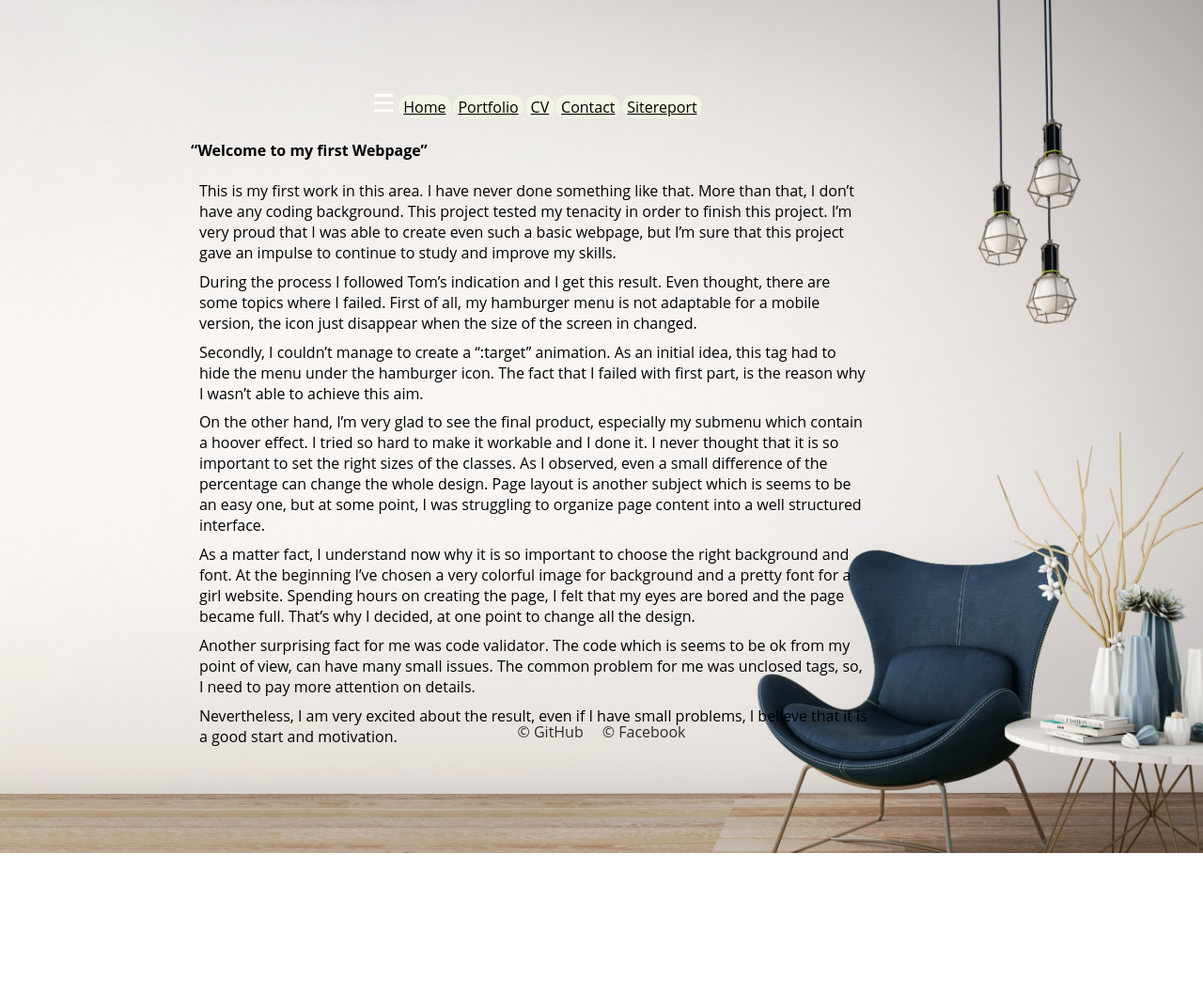
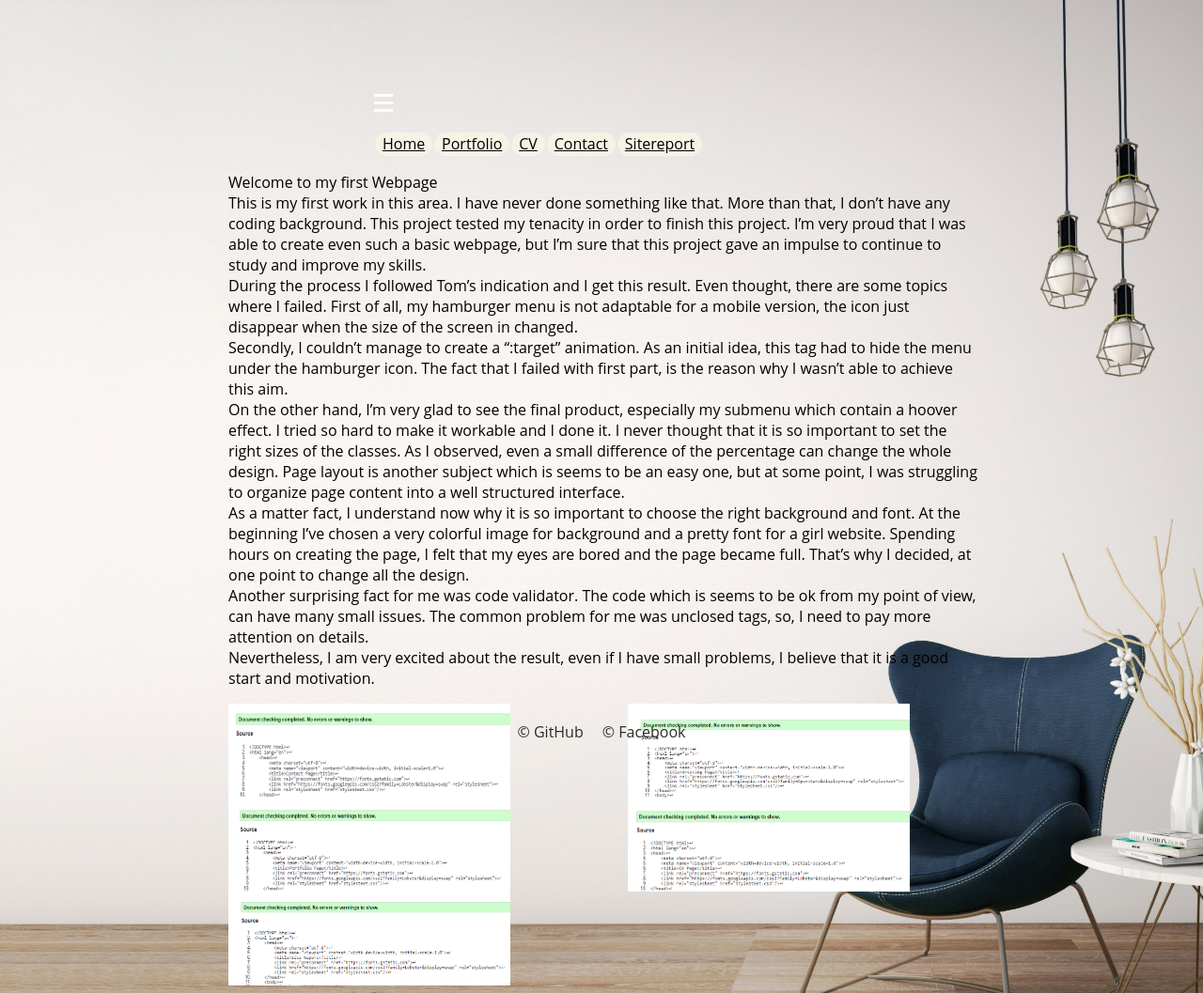
Before and after one commit to otilia89/Web-Portfolio, a plain HTML site: page sitereport.html in a window 1280 px wide. Shown: the whole page at 94% size. Before the commit the page ends 908 px from the top, so only its background shows below. Drawn offline with Linux system fonts and the light colour scheme.

Commit message:
final work

```diff
--- a/sitereport.html
+++ b/sitereport.html
@@ -13,9 +13,9 @@
             <header>
                 <nav>
                     <div class="wrapper">
+                        <span class="hamburger"></span>
                         <div class="menubar"> <!-- Menu, displayed on every page -->
                           <ul>
-                            <span class="hamburger"></span>
                             <li><a href="index.html" class='active'>Home</a></li>
                             <li><a href="portfolio.html">Portfolio</a></li>
                             <li><a href="cv.html">CV</a>
@@ -33,17 +33,25 @@
             </header>
             <main>
                 <div class ="end">
-                <h4>“Welcome to my first Webpage”</h4>
-                <p6>
-                    This is my first work in this area. I have never done something like that. More than that, I don’t have any coding background. This project tested my tenacity in order to finish this project. I’m very proud that I was able to create even such a basic webpage, but I’m sure that this project gave an impulse to continue to study and improve my skills.
-                </p6>
-                <p6>During the process I followed Tom’s indication and I get this result. Even thought, there are some topics where I failed. First of all, my hamburger menu is not adaptable for a mobile version, the icon just disappear when the size of the screen in changed.</p6>
-                <p6>Secondly, I couldn’t manage to create a “:target”  animation. As an initial idea, this tag had to hide the menu under the hamburger icon. The fact that I failed with first part, is the reason why I wasn’t able to achieve this aim.</p6>
-                <p6>On the other hand, I’m very glad to see the final product, especially my submenu which contain a hoover effect. I tried so hard to make it workable and I done it. I never thought that it is so important to set the right sizes of the classes. As I observed, even a small difference of the percentage can change the whole design. Page layout is another subject which is seems to be an easy one, but at some point, I was struggling to organize page content into a well structured interface.  </p6>
-                <p6>As a matter fact, I understand now why it is so important to choose the right background and font. At the beginning I’ve chosen a very colorful image for background and a pretty font for a girl website. Spending hours on creating the page, I felt that my eyes are bored and the page became full. That’s why I decided, at one point to change all the design.</p6>
-                <p6>Another surprising fact for me was code validator. The code which is seems to be ok from my point of view, can have many small issues. The common problem for me was unclosed tags, so, I need to pay more attention on details. </p6>
-                <p6>Nevertheless, I am very excited about the result, even if I have small problems, I believe that it is a good start and motivation. </p6>
+                    <ul>
+                     <li>Welcome to my first Webpage</li>
+
+                    <li>This is my first work in this area. I have never done something like that. More than that, I don’t have any coding background. This project tested my tenacity in order to finish this project. I’m very proud that I was able to create even such a basic webpage, but I’m sure that this project gave an impulse to continue to study and improve my skills. </li>
+
+                    <li> During the process I followed Tom’s indication and I get this result. Even thought, there are some topics where I failed. First of all, my hamburger menu is not adaptable for a mobile version, the icon just disappear when the size of the screen in changed.</li>
+                    <li>Secondly, I couldn’t manage to create a “:target”  animation. As an initial idea, this tag had to hide the menu under the hamburger icon. The fact that I failed with first part, is the reason why I wasn’t able to achieve this aim.</li>
+                    <li>On the other hand, I’m very glad to see the final product, especially my submenu which contain a hoover effect. I tried so hard to make it workable and I done it. I never thought that it is so important to set the right sizes of the classes. As I observed, even a small difference of the percentage can change the whole design. Page layout is another subject which is seems to be an easy one, but at some point, I was struggling to organize page content into a well structured interface.  </li>
+                    <li>As a matter fact, I understand now why it is so important to choose the right background and font. At the beginning I’ve chosen a very colorful image for background and a pretty font for a girl website. Spending hours on creating the page, I felt that my eyes are bored and the page became full. That’s why I decided, at one point to change all the design.</li>
+                    <li> Another surprising fact for me was code validator. The code which is seems to be ok from my point of view, can have many small issues. The common problem for me was unclosed tags, so, I need to pay more attention on details. </li>
+                    <li>Nevertheless, I am very excited about the result, even if I have small problems, I believe that it is a good start and motivation.
+                    </ul>
                 </div>
+                <div class= "validator">
+                    <img src="./images1/Contact.png" width= "300"  height="100"alt="Contact">
+                    <img src="./images1/Untitled 1.png" width= "300"  height="100" alt="Home">
+                    <img src="./images1/Portfolio.png"  width= "300"  height="100"alt="Portfolio">
+                    <img src="./images1/CV.png" width= "300"  height="100"alt="CV">
+                    <img src="./images1/SiteReport.png"width= "300"  height="100" alt="Sitereport">
                 </div>
             </main>
             <footer>
@@ -52,3 +60,5 @@
                     <a href="https://www.facebook.com/otilia.zamfir.98/"> © Facebook</a>
                 </div>
             </footer>
+        </div>
+    </body>
--- a/stylesteet.css
+++ b/stylesteet.css
@@ -89,9 +89,9 @@ body {
 
 .menubar {
 
-    /*background: rgb(0, 255, 204);*/
     width: 70%;
 }
+
 
 .menubar > ul > li {
     position: relative;
@@ -179,7 +179,7 @@ a:hover {
 .container {
     position: relative;
     font-size: 1.250em;
-
+    margin-left: 10%;
 
 
 }
@@ -188,6 +188,7 @@ a:hover {
 
     font-size: 1.275em;
     margin-bottom: 1.250em;
+    display: block;
 
 }
 
@@ -291,19 +292,19 @@ a:hover {
     list-style: none;
     padding: 0 20px 0 10px;
 }
+.next-term>ul{
+    display: grid;
+    grid-template-columns: auto auto auto;
+    list-style: none;
 
+}
+.end>ul{
+    list-style: none;
+    width: 90%;
+}
+.validator{
+    display: grid;
+    grid-template-columns:50% 50% ;
+    margin-left: 40px;
 
-p4{
-    display:block;
-    float: left;
 }
-p5{
-    display: block;
-    width: 250px;
-    float:right;
-}
-p6{
-    display: block;
-    width:80%;
-    margin:1%
-}
```
Also changed, not shown: contact.html (+4 -4 lines), cv.html (+4 -3 lines), index.html (+1 -1 lines), portfolio.html (+9 -5 lines), images1/CV.png (added), images1/Contact.png (added), images1/Portfolio.png (added), images1/SiteReport.png (added), images1/Untitled 1.png (added).
